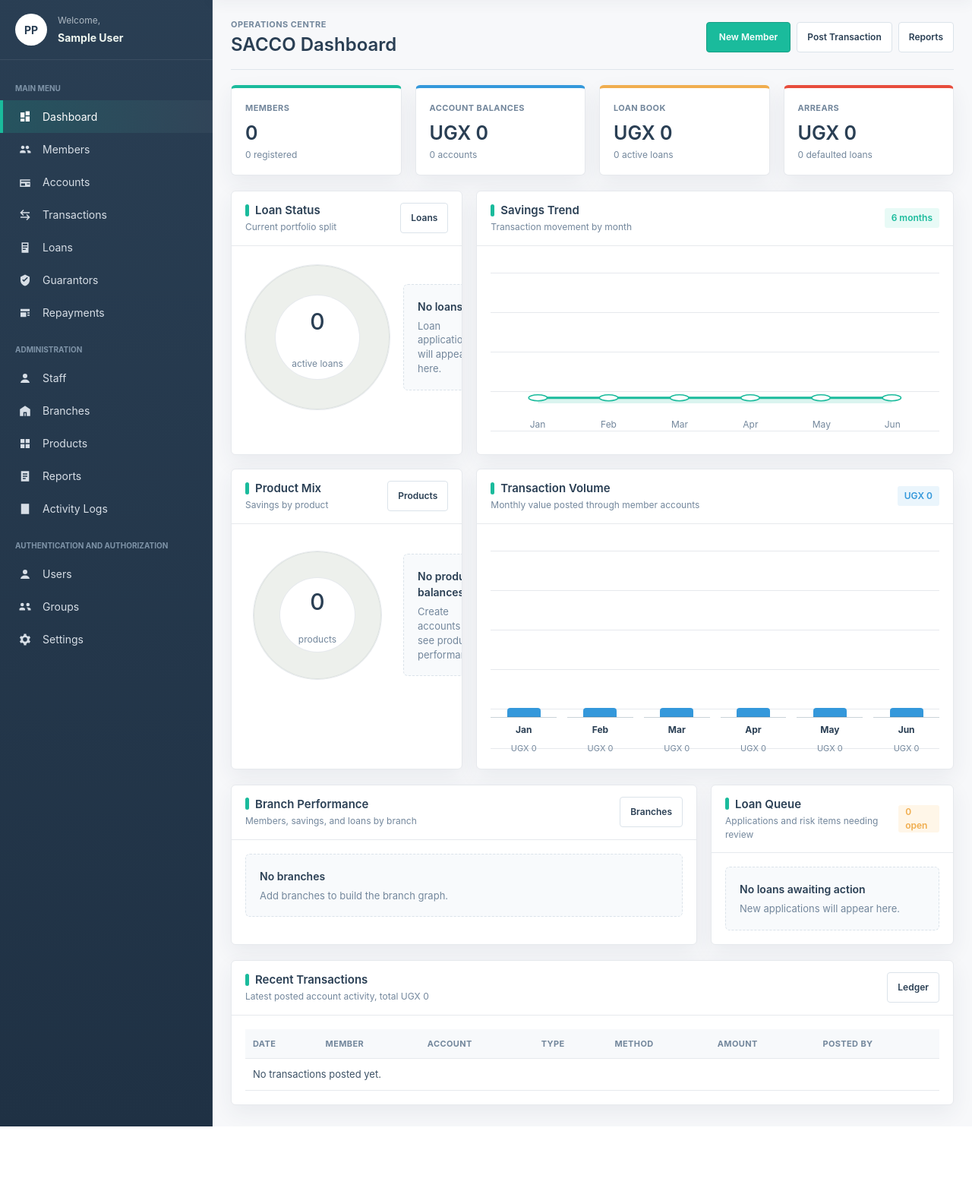
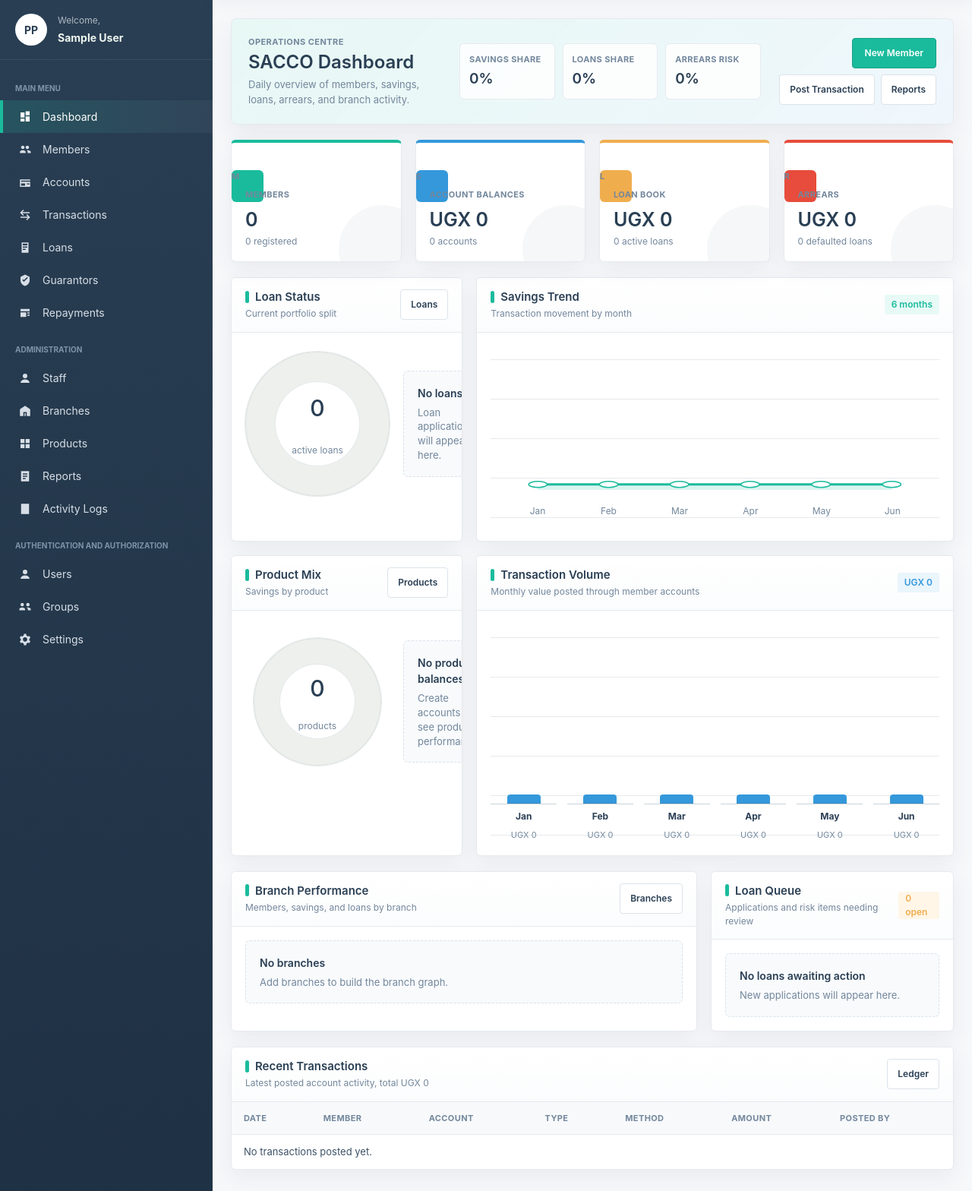
Before and after one commit to safiarogose/SaccoManagemntSystem, a Django app: page /dashboard/ in a window 1280 px wide. Shown: the part 70-1638 px from the top of the page at 76% size. Before the commit the page ends 1553 px from the top, so only its background shows below. Run offline with Django 5.2, Linux system fonts and the light colour scheme; the visitor is signed in with stand-in values (Sample User, id 1); data that the repository does not hold is empty; some libraries are stand-ins or nearby versions.

Commit message:
Polish dashboard visual design

```diff
--- a/core/templates/core/dashboard.html
+++ b/core/templates/core/dashboard.html
@@ -2,10 +2,16 @@
 
 {% block content %}
 <section class="view active-view std-dashboard">
-    <div class="std-page-head">
+    <div class="std-page-head std-hero-head">
         <div>
             <p>Operations Centre</p>
             <h2>SACCO Dashboard</h2>
+            <span class="std-page-note">Daily overview of members, savings, loans, arrears, and branch activity.</span>
+        </div>
+        <div class="std-health-strip" aria-label="Portfolio health summary">
+            <span><em>Savings Share</em><strong>{{ savings_share }}%</strong></span>
+            <span><em>Loans Share</em><strong>{{ loans_share }}%</strong></span>
+            <span><em>Arrears Risk</em><strong>{{ arrears_share }}%</strong></span>
         </div>
         <div class="std-actions">
             <a class="primary-button auth-link" href="{% url 'model-create' 'members' %}">New Member</a>
@@ -16,21 +22,25 @@
 
     <div class="std-metrics">
         <article class="std-metric green">
+            <span class="metric-icon">M</span>
             <span>Members</span>
             <strong>{{ active_members }}</strong>
             <small>{{ total_members }} registered</small>
         </article>
         <article class="std-metric blue">
+            <span class="metric-icon">S</span>
             <span>Account Balances</span>
             <strong>UGX {{ total_savings|floatformat:0 }}</strong>
             <small>{{ account_count }} accounts</small>
         </article>
         <article class="std-metric amber">
+            <span class="metric-icon">L</span>
             <span>Loan Book</span>
             <strong>UGX {{ loan_portfolio|floatformat:0 }}</strong>
             <small>{{ active_loan_count }} active loans</small>
         </article>
         <article class="std-metric red">
+            <span class="metric-icon">R</span>
             <span>Arrears</span>
             <strong>UGX {{ arrears|floatformat:0 }}</strong>
             <small>{{ arrears_count }} defaulted loans</small>
--- a/static/styles.css
+++ b/static/styles.css
@@ -3587,6 +3587,20 @@ td {
     border-bottom: 1px solid #dfe6ec;
 }
 
+.std-hero-head {
+    position: relative;
+    display: grid;
+    grid-template-columns: minmax(260px, 1fr) minmax(280px, 460px) auto;
+    align-items: center;
+    padding: 22px;
+    border: 1px solid #e6e9ed;
+    border-radius: 8px;
+    background:
+        linear-gradient(135deg, rgba(26, 187, 156, 0.1), rgba(52, 152, 219, 0.08)),
+        #ffffff;
+    box-shadow: 0 14px 34px rgba(42, 63, 84, 0.08);
+}
+
 .std-page-head p {
     margin: 0 0 4px;
     color: #73879c;
@@ -3604,6 +3618,46 @@ td {
     line-height: 1.2;
 }
 
+.std-page-note {
+    display: block;
+    max-width: 620px;
+    margin-top: 6px;
+    color: #73879c;
+    font-size: 13px;
+    line-height: 1.5;
+}
+
+.std-health-strip {
+    display: grid;
+    grid-template-columns: repeat(3, minmax(0, 1fr));
+    gap: 10px;
+}
+
+.std-health-strip span {
+    display: grid;
+    gap: 3px;
+    min-height: 66px;
+    padding: 12px;
+    border: 1px solid rgba(230, 233, 237, 0.92);
+    border-radius: 6px;
+    background: rgba(255, 255, 255, 0.82);
+}
+
+.std-health-strip em {
+    color: #73879c;
+    font-size: 11px;
+    font-style: normal;
+    font-weight: 700;
+    letter-spacing: 0.035em;
+    text-transform: uppercase;
+}
+
+.std-health-strip strong {
+    color: #2a3f54;
+    font-size: 19px;
+    font-weight: 600;
+}
+
 .std-actions {
     display: flex;
     flex-wrap: wrap;
@@ -3618,8 +3672,10 @@ td {
 }
 
 .std-metric {
+    position: relative;
     min-height: 116px;
-    padding: 18px;
+    overflow: hidden;
+    padding: 18px 72px 18px 18px;
     border: 1px solid #e6e9ed;
     border-top: 4px solid #1abb9c;
     border-radius: 6px;
@@ -3627,6 +3683,17 @@ td {
     box-shadow: 0 10px 28px rgba(42, 63, 84, 0.07);
 }
 
+.std-metric::after {
+    content: "";
+    position: absolute;
+    right: -34px;
+    bottom: -42px;
+    width: 116px;
+    height: 116px;
+    border-radius: 50%;
+    background: rgba(42, 63, 84, 0.04);
+}
+
 .std-metric.blue {
     border-top-color: #3498db;
 }
@@ -3637,11 +3704,41 @@ td {
 
 .std-metric.red {
     border-top-color: #e74c3c;
+}
+
+.metric-icon {
+    position: absolute;
+    top: 18px;
+    right: 18px;
+    z-index: 1;
+    display: grid;
+    place-items: center;
+    width: 42px;
+    height: 42px;
+    border-radius: 6px;
+    background: #1abb9c;
+    color: #ffffff;
+    font-size: 15px;
+    font-weight: 700;
+}
+
+.std-metric.blue .metric-icon {
+    background: #3498db;
+}
+
+.std-metric.amber .metric-icon {
+    background: #f0ad4e;
+}
+
+.std-metric.red .metric-icon {
+    background: #e74c3c;
 }
 
 .std-metric span,
 .std-metric strong,
 .std-metric small {
+    position: relative;
+    z-index: 1;
     display: block;
 }
 
@@ -3692,6 +3789,12 @@ td {
     box-shadow: 0 10px 28px rgba(42, 63, 84, 0.07);
 }
 
+.std-panel:hover,
+.std-metric:hover {
+    border-color: #d2dbe3;
+    box-shadow: 0 16px 34px rgba(42, 63, 84, 0.1);
+}
+
 .std-panel-head {
     display: flex;
     align-items: center;
@@ -3700,6 +3803,7 @@ td {
     min-height: 58px;
     padding: 15px 18px;
     border-bottom: 1px solid #e6e9ed;
+    background: linear-gradient(180deg, #ffffff, #fbfcfd);
 }
 
 .std-panel-head h3 {
@@ -3789,6 +3893,7 @@ td {
     border: 1px dashed #dbe3ea;
     border-radius: 6px;
     background: #f8fafc;
+    text-align: left;
 }
 
 .std-empty strong {
@@ -3835,7 +3940,32 @@ td {
     line-height: 1.45;
 }
 
+.std-dashboard tbody tr:last-child td {
+    border-bottom: 0;
+}
+
+.std-dashboard .table-wrap {
+    padding: 0;
+}
+
+.std-dashboard .table-wrap table {
+    margin: 0;
+}
+
+.std-dashboard .table-wrap th,
+.std-dashboard .table-wrap td {
+    padding: 13px 16px;
+}
+
 @media (max-width: 1000px) {
+    .std-hero-head {
+        grid-template-columns: 1fr;
+    }
+
+    .std-health-strip {
+        width: 100%;
+    }
+
     .std-grid,
     .std-work {
         grid-template-columns: 1fr;
@@ -3853,6 +3983,15 @@ td {
         flex-direction: column;
     }
 
+    .std-hero-head {
+        display: grid;
+        padding: 18px;
+    }
+
+    .std-health-strip {
+        grid-template-columns: 1fr;
+    }
+
     .std-actions {
         justify-content: flex-start;
     }
```
Also changed, not shown: styles.css (+140 -1 lines).
